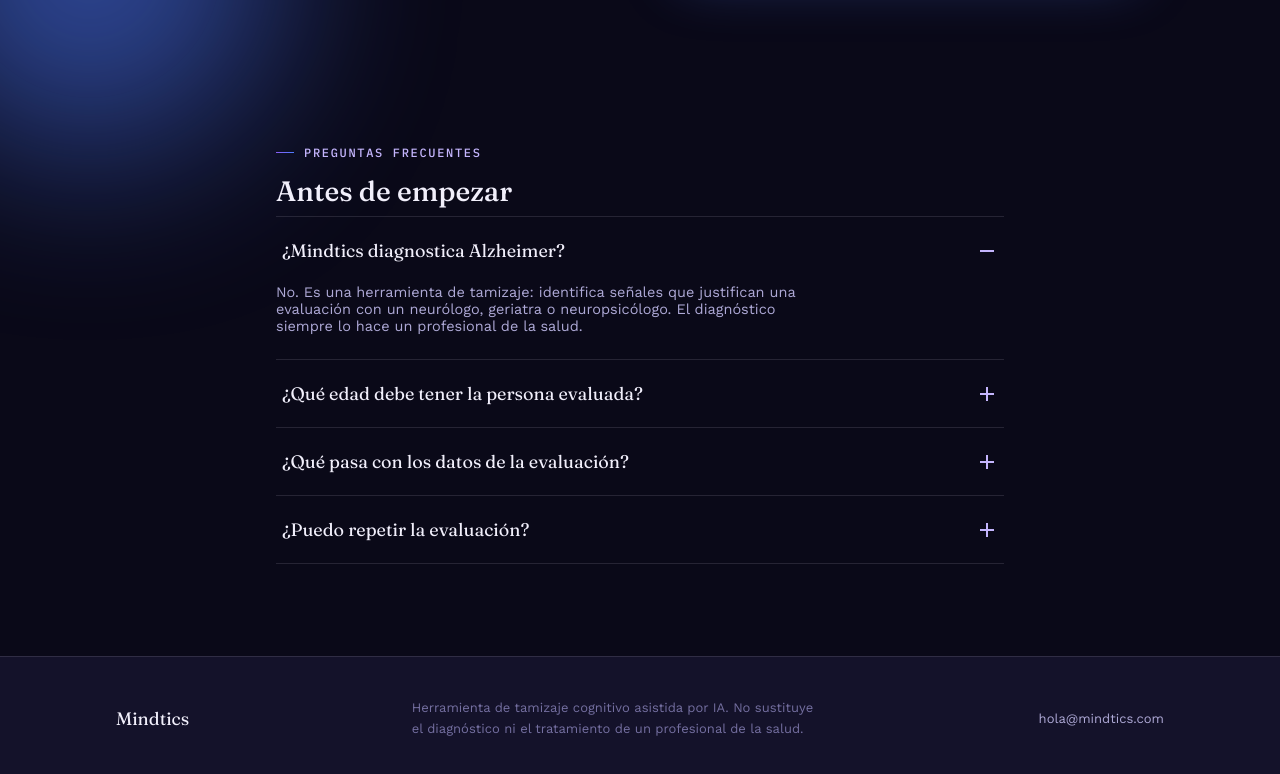
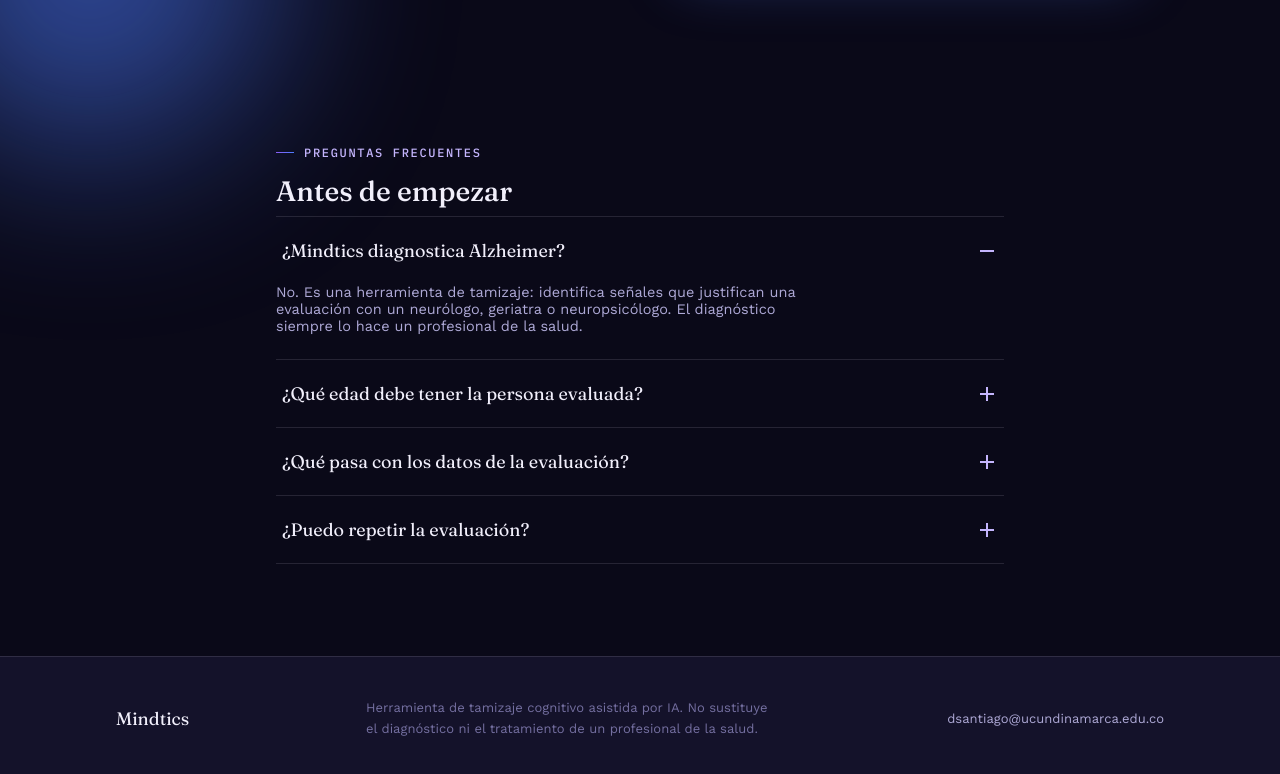
Before and after one commit to Dxascy/Mindicts, a plain HTML site: page index.html in a window 1280 px wide. Shown: the part 3085-3859 px from the top of the page. Drawn offline with nearby package versions, Linux system fonts and the light colour scheme.

Commit message:
Update index.html

```diff
--- a/index.html
+++ b/index.html
@@ -274,7 +274,7 @@
     <div class="container" style="padding-block:40px; display:flex; flex-wrap:wrap; justify-content:space-between; gap:20px; align-items:center;">
       <span style="font-family: var(--font-display); font-size:18px; color: var(--ink);">Mindtics</span>
       <p style="font-size:13px; max-width:50ch; color: var(--ink-faint);">Herramienta de tamizaje cognitivo asistida por IA. No sustituye el diagnóstico ni el tratamiento de un profesional de la salud.</p>
-      <span style="font-size:13px;">hola@mindtics.com</span>
+      <span style="font-size:13px;">dsantiago@ucundinamarca.edu.co</span>
     </div>
   </section>
 
```
